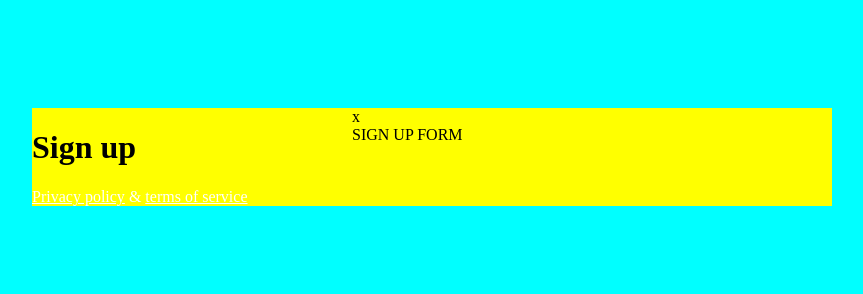
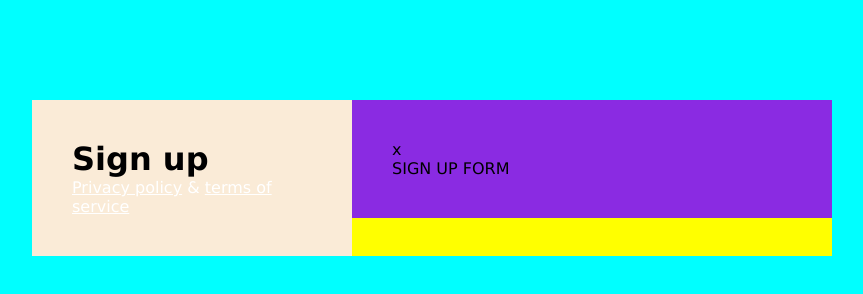
Before and after one commit to MartinZ96/3-sign-up, a plain HTML site: page index.html in a window 1280 px wide. Shown: the whole page, without its empty margins (208-1071 px from the left). Drawn offline with Linux system fonts and the light colour scheme.

Commit message:
basic stucture

```diff
--- a/css/main.css
+++ b/css/main.css
@@ -1,3 +1,13 @@
+body,
+body *{
+    margin: 0;
+    padding: 0;
+    vertical-align: top;
+    box-sizing: border-box;
+    font-family: 'Lucida Sans', 'Lucida Sans Regular', 'Lucida Grande', 'Lucida Sans Unicode', Geneva, Verdana, sans-serif  ;
+
+}
+
 body{
 background-color: aqua;
 }
@@ -12,7 +22,10 @@ margin-left: calc(50% - 400px);
 
 .left-column{
 width: 40%;
+padding: 40px;
 float: left;
+background-color: antiquewhite;
+box-sizing: border-box;
 }
 
 .main-title{
@@ -38,7 +51,10 @@ color: #fff;
 .right-column   {
 display: inline-block;
 width: 60%;
+padding: 40px;
 float:left;
+background-color: blueviolet;
+box-sizing: border-box;
 }
 
 .close
```
Also changed, not shown: Sign up.png (added).
